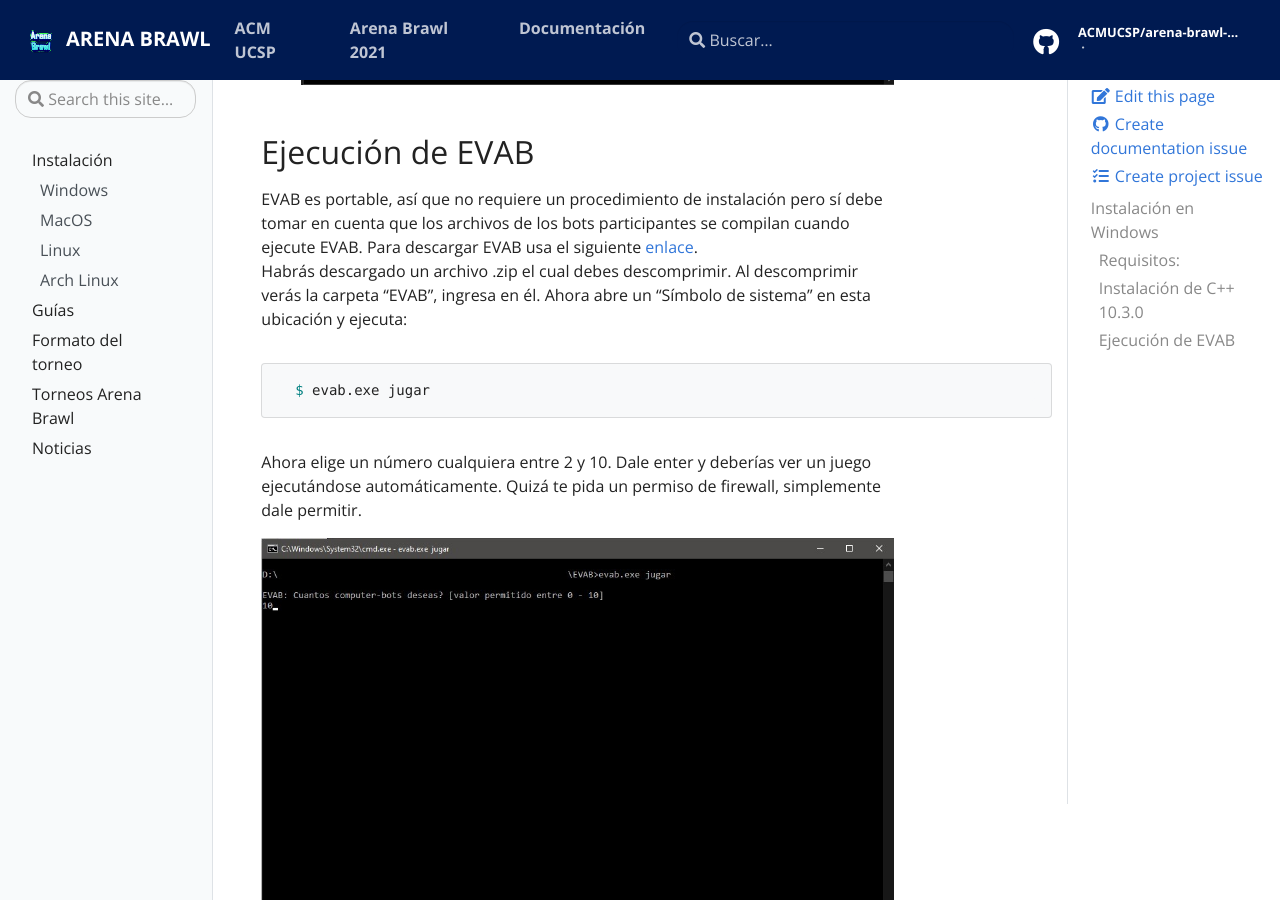
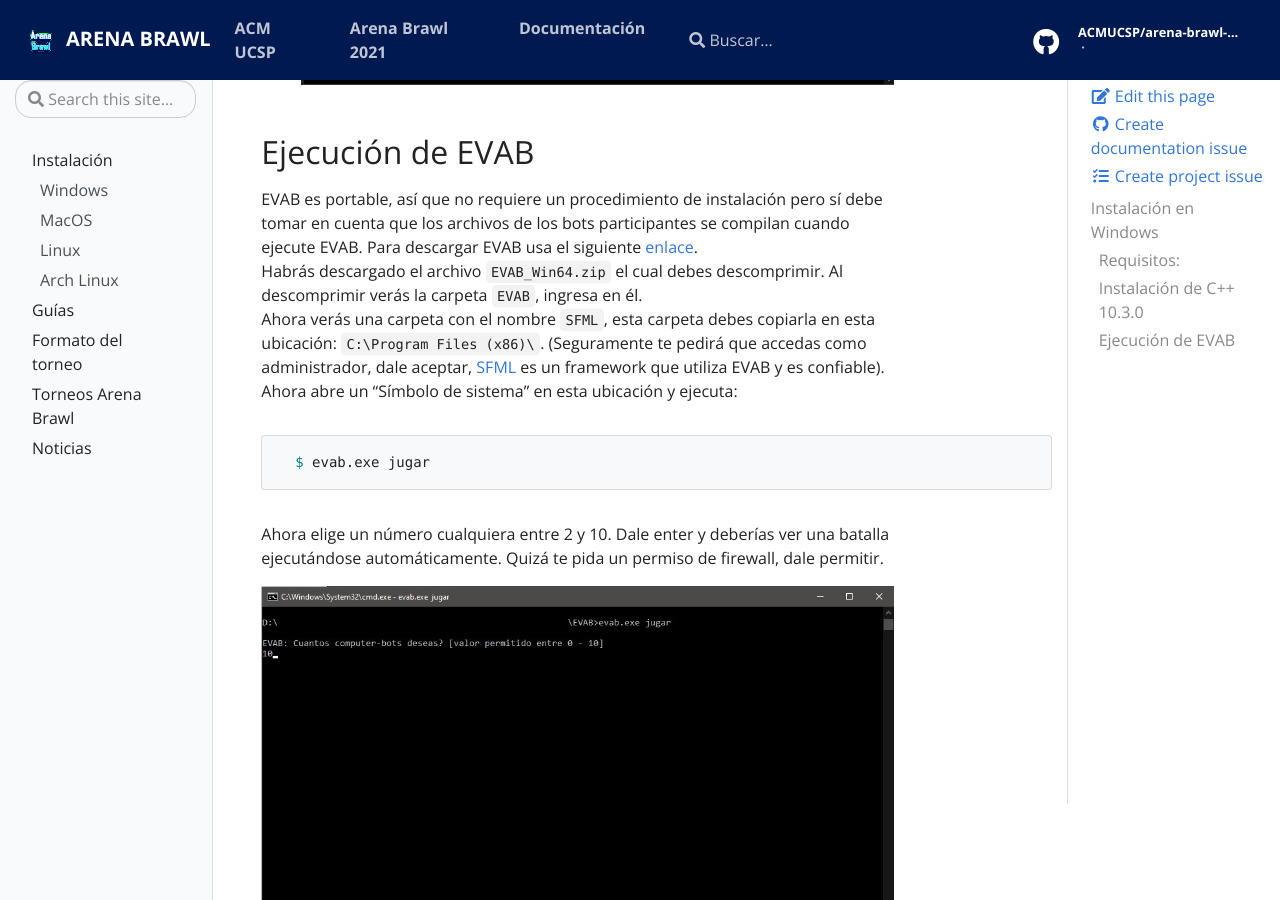
Before and after one commit to ACMUCSP/arena-brawl-wiki, a Jekyll site: the page built from _docs/installation/windows.md, in a window 1280 px wide and 900 px high, scrolled down 2101 px. Built offline with Jekyll 4.4.1, drawn with Linux system fonts in a browser that asks for light colours.

Commit message:
one more instruction

````diff
--- a/_docs/installation/windows.md
+++ b/_docs/installation/windows.md
@@ -39,11 +39,13 @@ Deberías ver algo así. En caso no, vuelve a hacer los pasos nuevamente o cont
 EVAB es portable, así que no requiere un procedimiento de instalación pero sí debe tomar en cuenta que los archivos de los bots participantes
 se compilan cuando ejecute EVAB.
 Para descargar EVAB usa el siguiente [enlace](../../assets/EVAB/EVAB_Win64.zip).<br>
-Habrás descargado un archivo .zip el cual debes descomprimir. Al descomprimir verás la carpeta "EVAB", ingresa en él. Ahora abre un "Símbolo de sistema" en esta ubicación y ejecuta:
+Habrás descargado el archivo `EVAB_Win64.zip` el cual debes descomprimir. Al descomprimir verás la carpeta `EVAB`, ingresa en él. <br>
+Ahora verás una carpeta con el nombre `SFML`, esta carpeta debes copiarla en esta ubicación: `C:\Program Files (x86)\`. (Seguramente te pedirá que accedas como administrador, dale aceptar, [SFML](https://www.sfml-dev.org/) es un framework que utiliza EVAB y es confiable). <br>
+Ahora abre un "Símbolo de sistema" en esta ubicación y ejecuta:
   ```bash
   $ evab.exe jugar
   ```
-Ahora elige un número cualquiera entre 2 y 10. Dale enter y deberías ver un juego ejecutándose automáticamente. Quizá te pida un permiso de firewall, simplemente dale permitir.
+Ahora elige un número cualquiera entre 2 y 10. Dale enter y deberías ver una batalla ejecutándose automáticamente. Quizá te pida un permiso de firewall, dale permitir.
 
 ![EVAB exec](../../assets/img/exec.jpg)
 
````
